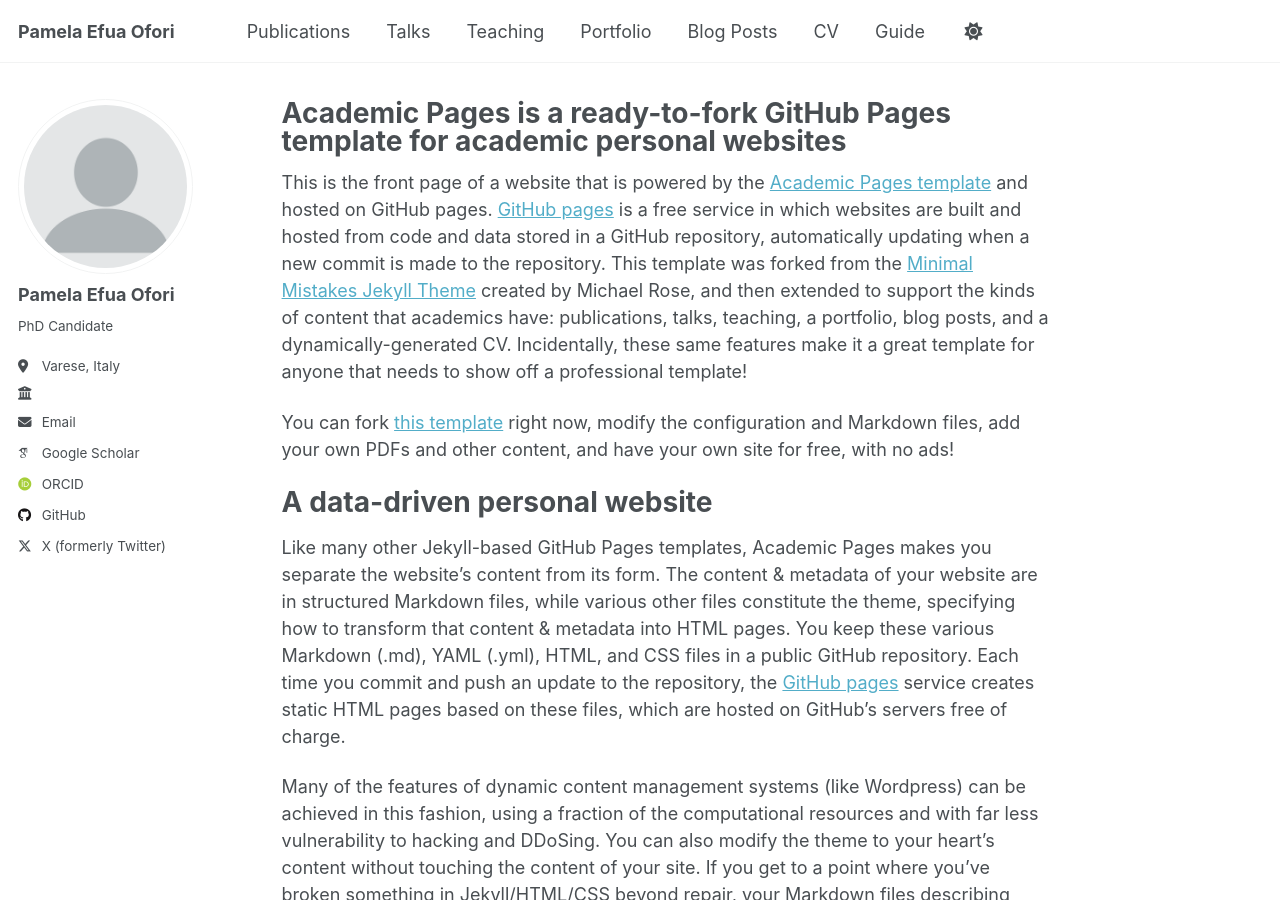
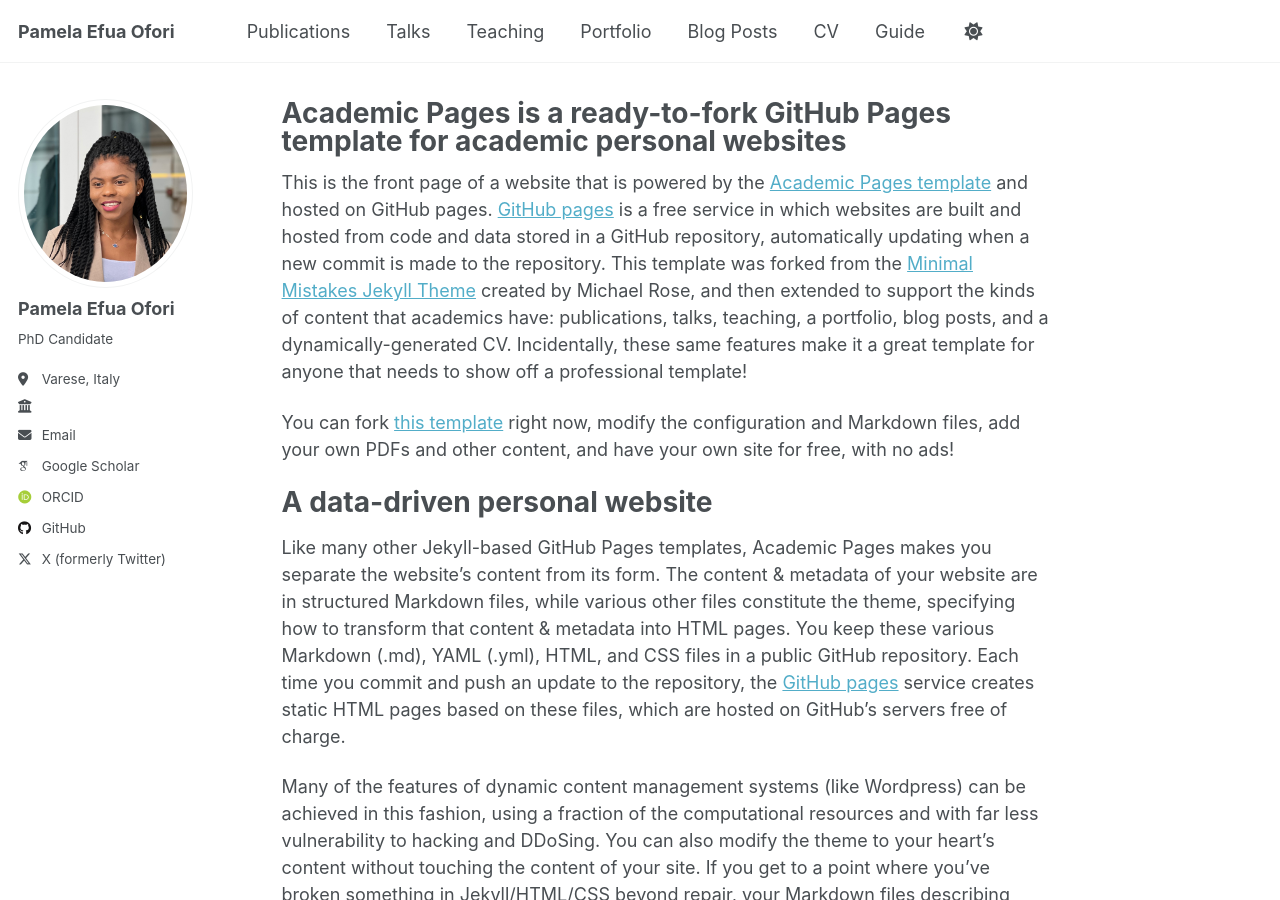
Before and after one commit to PEOFORI/peofori.github.io, a Jekyll site: the page built from _pages/about.md, in a window 1280 px wide and 900 px high. Built offline with Jekyll 4.4.1, drawn with Linux system fonts in a browser that asks for light colours; some web fonts are replaced; a script that is not in the unit is left out.

Commit message:
Update _config.yml

```diff
--- a/_config.yml
+++ b/_config.yml
@@ -23,7 +23,7 @@ repository               : "https://peofori.github.io/"
 #               Additional customization can be done by editing /_includes/author-profile.html
 author:
   # Biographic information
-  avatar           : "profile.png"
+  avatar           : "IMG_6357.jpeg"
   name             : "Pamela Efua Ofori"
   pronouns         : # example: "she/her"
   bio              : "PhD Candidate"
```
